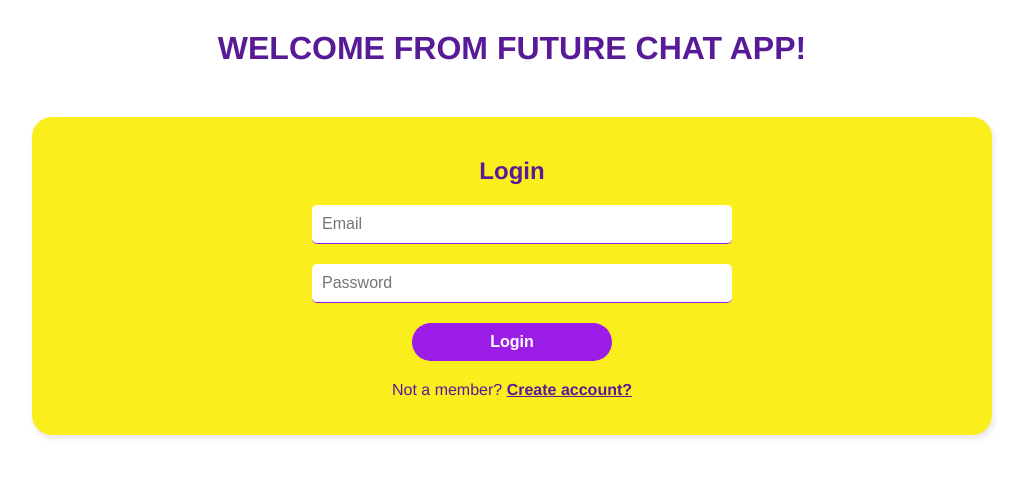
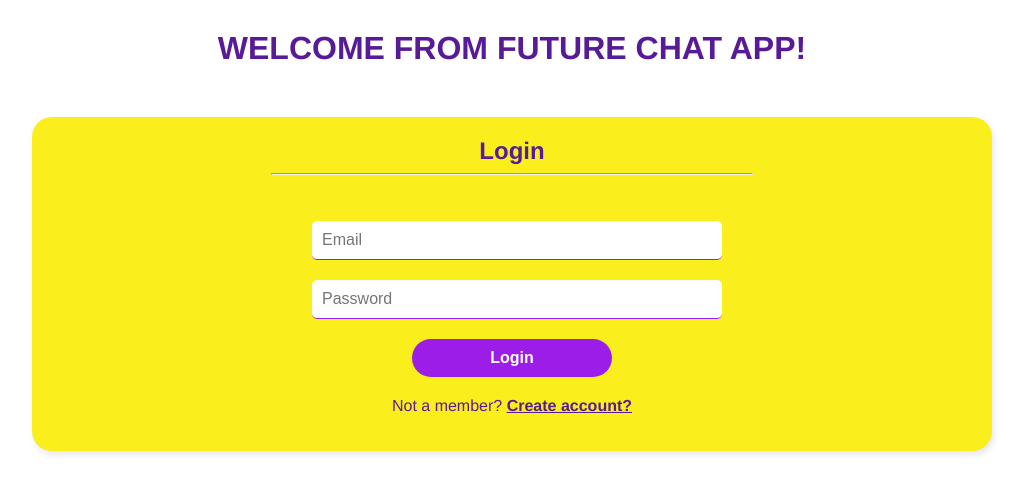
Before and after one commit to AUNG-MIN-OO/chat-app-with-vuejs, a Vue app: page / in a window 1280 px wide. Shown: the top 494 px of the page, without its empty margins (128-1153 px from the left). Built offline with nearby package versions, Linux system fonts and the light colour scheme.

Commit message:
refactoring signup codes

```diff
--- a/src/components/Login.vue
+++ b/src/components/Login.vue
@@ -1,5 +1,7 @@
 <template>
     <h2>Login</h2>
+    <hr>
+    <br>
     <form @submit.prevent="login">
         <input type="text" placeholder="Email" v-model="email">
         <input type="password" placeholder="Password" v-model="password">
--- a/src/components/Singup.vue
+++ b/src/components/Singup.vue
@@ -1,5 +1,7 @@
 <template>
     <h2>Sign Up</h2>
+    <hr>
+    <br>
     <form @submit.prevent="signUp">
         <input type="text" placeholder="User Name" v-model="userName">
         <input type="text" placeholder="Email" v-model="email">
@@ -10,28 +12,20 @@
 
 <script>
 import { ref } from '@vue/reactivity'
-import { auth } from '../firebase/config'
+import useSignUp from '../composables/useSignup'
 export default {
     setup(){
         let userName = ref("");
         let email = ref("");
         let password = ref("");
-        let error   = ref(null);
 
+        let {error,createAccount} = useSignUp()
         let signUp = async()=>{
-            try{
-                let res = await auth.createUserWithEmailAndPassword(email.value,password.value)
-                if(!res){
-                    throw new Error("Coundn't create a new user")
-                }
-                res.user.updateProfile({userName:userName.value})
-            }catch(err){
-                error.value = err.message;
-                console.log(error.value)
-            }
+            let res = await createAccount(email.value,password.value,userName.value);
+            console.log(res.user)
         }
 
-        return {userName,email,password,signUp,error}
+        return {userName,email,password,signUp}
     }
 }
 </script>
--- /dev/null
+++ b/src/composables/useSignup.js
@@ -0,0 +1,22 @@
+import { ref } from "vue";
+import { auth } from '../firebase/config'
+
+let error   = ref(null);
+let createAccount = async(email,password,userName)=>{
+    try{
+        let res = await auth.createUserWithEmailAndPassword(email,password)
+        if(!res){
+            throw new Error("Coundn't create a new user")
+        }
+        res.user.updateProfile({userName}) //userName:userName
+        return res;
+    }catch(err){
+        error.value = err.message;
+        console.log(error.value)
+    }
+}
+let useSignUp = ()=>{
+    return {error,createAccount};
+}
+
+export default useSignUp;
--- a/src/views/Welcome.vue
+++ b/src/views/Welcome.vue
@@ -35,10 +35,16 @@ export default {
     text-align: center;
     padding: 20px 0;
 }
+.welcome hr{
+    width: 50%;
+}
 h1{
     text-align: center;
     text-transform: uppercase;
     margin: 30px auto;
+}
+.welcome h2{
+    margin: 0;
 }
 .welcome form{
     width: 400px;
@@ -50,7 +56,7 @@ h1{
 }
 .welcome input{
     display: block;
-    padding: 10px;
+    padding: 10px 0;
     width: 100%;
     margin-bottom: 20px;
     border: none;
@@ -58,6 +64,7 @@ h1{
     border-radius: 5px;
     color: #581b98;
     font-size: 16px;
+    padding-left: 10px;
 }
 .welcome input:focus-visible{
     outline: none;
```
